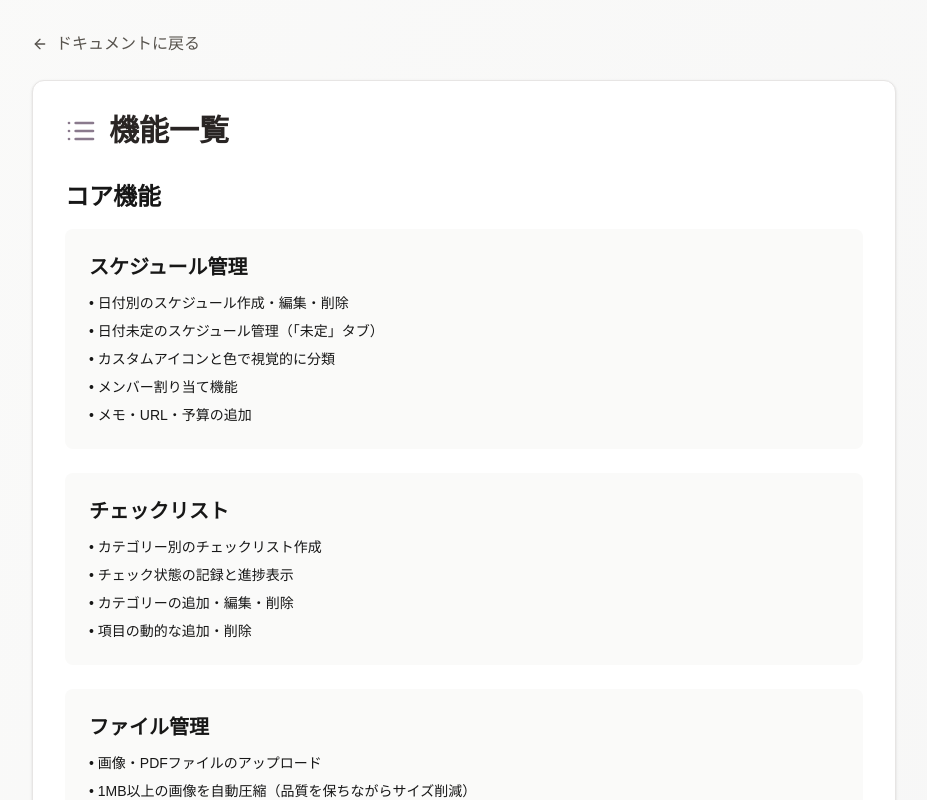
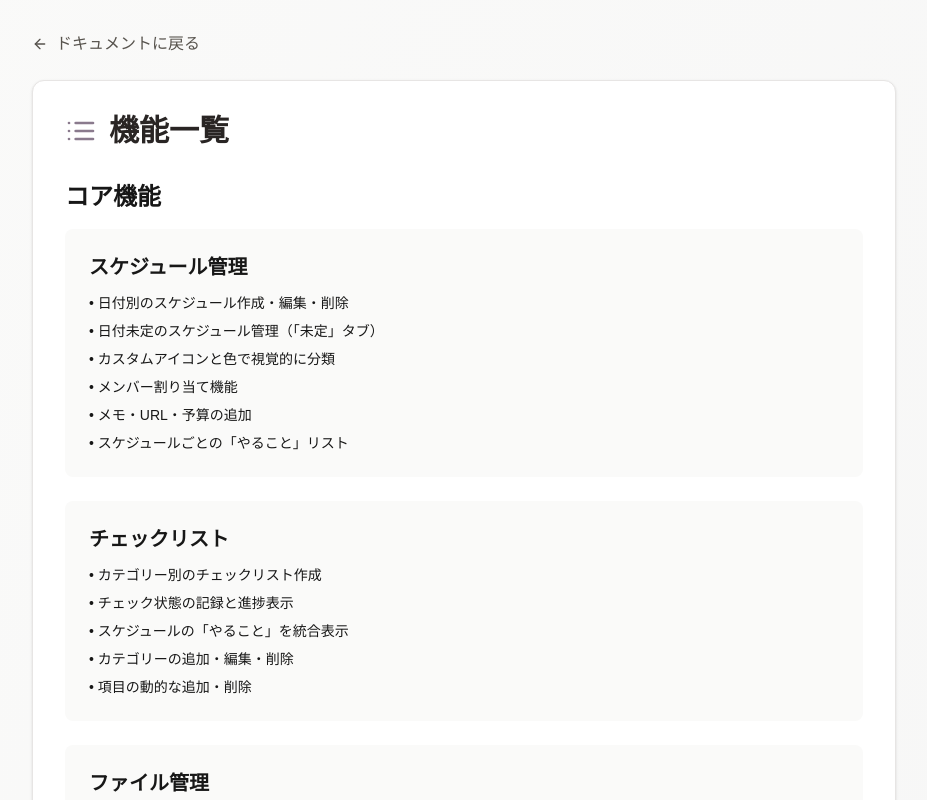
Before and after one commit to mikutaniguchi/yukuyuku-app, a Next.js app: page /docs/features in a window 1280 px wide. Shown: the top 800 px of the page, without its empty margins (176-1103 px from the left). Built offline with nearby package versions, Linux system fonts and the light colour scheme; no server answers.

Commit message:
ドキュメント更新

```diff
--- a/src/app/docs/database-schema/page.tsx
+++ b/src/app/docs/database-schema/page.tsx
@@ -187,7 +187,8 @@ export default function DatabaseSchemaPage() {
       │         budgetPeople: number,
       │         paidBy?: string,
       │         transport: { method: string, duration: string, cost: number },
-      │         icon?: string
+      │         icon?: string,
+      │         checklistItems: ChecklistItem[]
       │       }
       │   ]
       ├── checklists: Checklist[] (チェックリスト)
--- a/src/app/docs/features/page.tsx
+++ b/src/app/docs/features/page.tsx
@@ -39,6 +39,7 @@ export default function FeaturesPage() {
                 <li>• カスタムアイコンと色で視覚的に分類</li>
                 <li>• メンバー割り当て機能</li>
                 <li>• メモ・URL・予算の追加</li>
+                <li>• スケジュールごとの「やること」リスト</li>
               </ul>
             </div>
 
@@ -47,6 +48,7 @@ export default function FeaturesPage() {
               <ul className="space-y-2 text-sm">
                 <li>• カテゴリー別のチェックリスト作成</li>
                 <li>• チェック状態の記録と進捗表示</li>
+                <li>• スケジュールの「やること」を統合表示</li>
                 <li>• カテゴリーの追加・編集・削除</li>
                 <li>• 項目の動的な追加・削除</li>
               </ul>
@@ -157,9 +159,10 @@ export default function FeaturesPage() {
             <div className="bg-stone-50 p-6 rounded-lg">
               <ul className="space-y-2 text-sm">
                 <li>• ドラッグ&ドロップによるスケジュール並び替え</li>
-                <li>• しおり印刷機能</li>
+                <li>
+                  • <s>しおり印刷機能</s> ✓
+                </li>
                 <li>• PDFのオフライン対応</li>
-                <li>• ブックマーク機能</li>
                 <li>• リアルタイム同期（複数人での同時編集対応）</li>
                 <li>• データエクスポート（CSV/PDF）</li>
               </ul>
```
